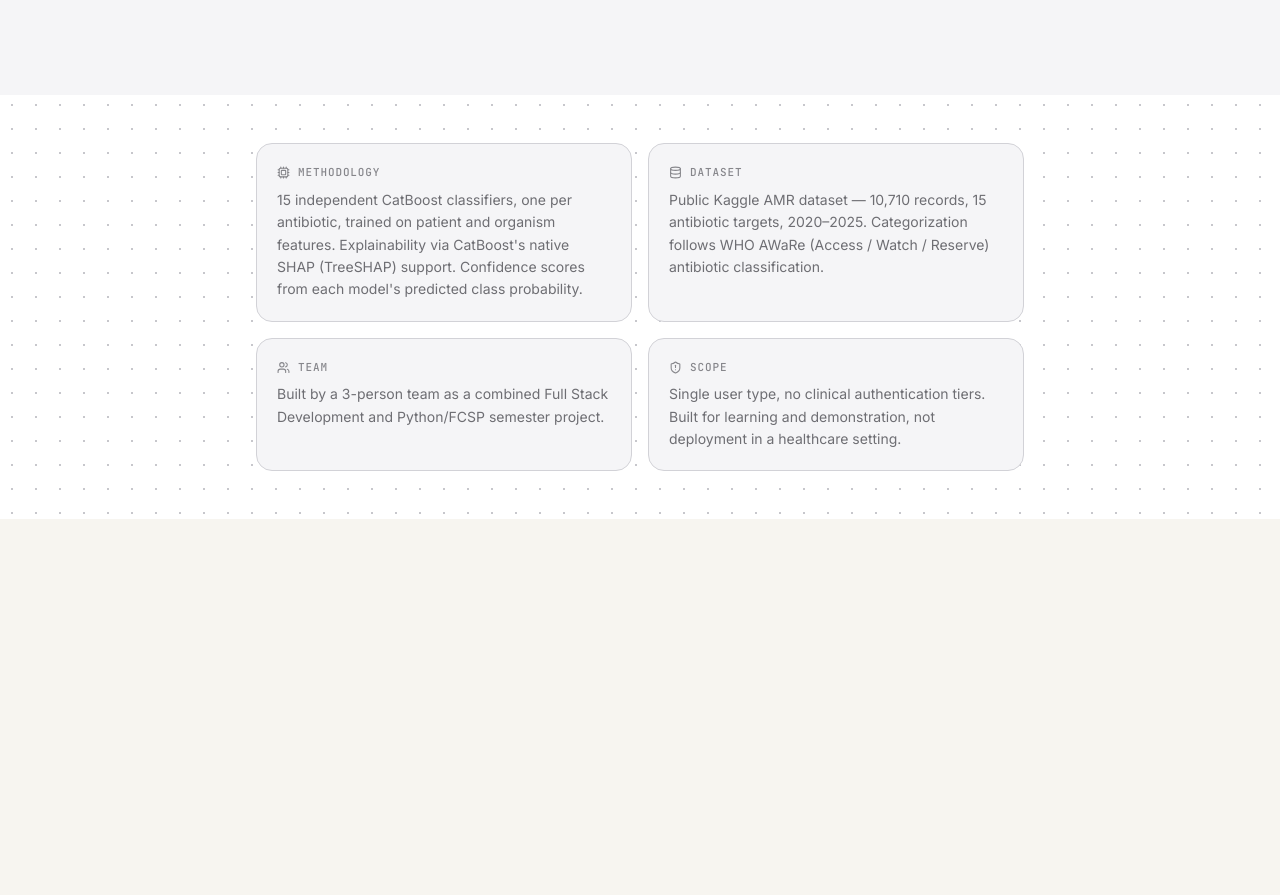
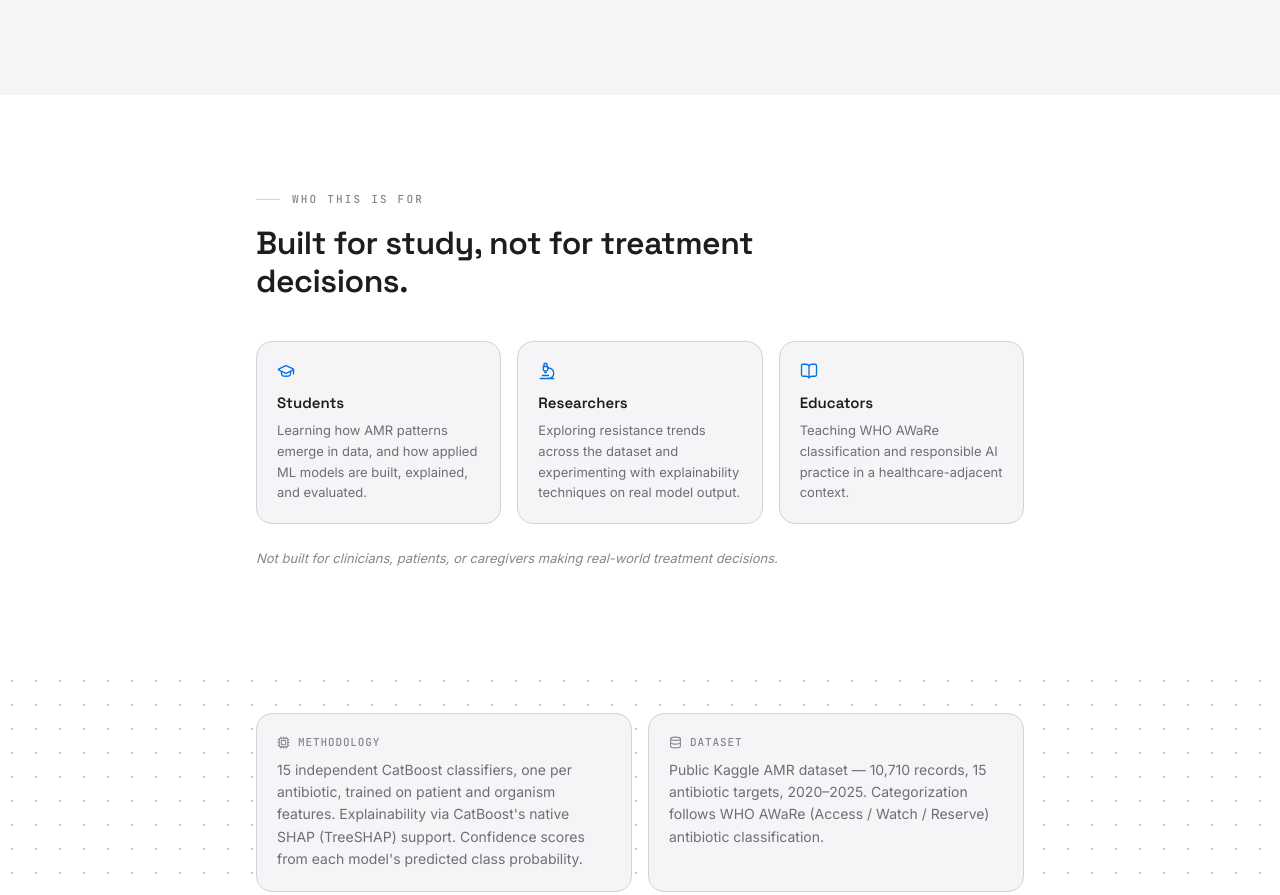
Before and after one commit to dhyeydaftary/antibiotic-resistance-intelligence-platform, a React (Vite) app in the folder frontend/: page /about in a window 1280 px wide. Shown: the part 4155-5050 px from the top of the page. Before the commit the page ends 4674 px from the top, so only its background shows below. Built offline with nearby package versions, Linux system fonts and the light colour scheme; no server answers.

Commit message:
feat(about): add Section 8 audience cards

```diff
--- /dev/null
+++ b/frontend/src/components/about/AboutAudience.jsx
@@ -0,0 +1,100 @@
+import { motion } from 'framer-motion';
+import { GraduationCap, Microscope, BookOpen } from 'lucide-react';
+
+const fadeUp = {
+    hidden: { opacity: 0, y: 14 },
+    visible: (i = 0) => ({
+        opacity: 1,
+        y: 0,
+        transition: { duration: 0.5, delay: i * 0.06, ease: [0.22, 1, 0.36, 1] },
+    }),
+};
+
+const AUDIENCES = [
+    {
+        icon: GraduationCap,
+        label: 'Students',
+        body: 'Learning how AMR patterns emerge in data, and how applied ML models are built, explained, and evaluated.',
+    },
+    {
+        icon: Microscope,
+        label: 'Researchers',
+        body: 'Exploring resistance trends across the dataset and experimenting with explainability techniques on real model output.',
+    },
+    {
+        icon: BookOpen,
+        label: 'Educators',
+        body: 'Teaching WHO AWaRe classification and responsible AI practice in a healthcare-adjacent context.',
+    },
+];
+
+export default function AboutAudience() {
+    return (
+        <section
+            id="who-its-for"
+            data-testid="about-audience-section"
+            className="bg-canvas px-6 py-20 sm:py-24"
+        >
+            <div className="mx-auto max-w-3xl">
+                <motion.div
+                    initial="hidden"
+                    whileInView="visible"
+                    viewport={{ once: true, margin: '-100px' }}
+                    custom={0}
+                    variants={fadeUp}
+                    className="mb-4 flex items-center gap-3"
+                >
+                    <span className="h-px w-6 bg-canvas-hairline" />
+                    <span className="font-mono text-[11px] font-medium uppercase tracking-[0.2em] text-page-faint">
+                        Who this is for
+                    </span>
+                </motion.div>
+
+                <motion.h2
+                    initial="hidden"
+                    whileInView="visible"
+                    viewport={{ once: true, margin: '-100px' }}
+                    custom={1}
+                    variants={fadeUp}
+                    className="max-w-lg font-display text-[28px] font-semibold leading-[1.2] tracking-[-0.015em] text-page-ink sm:text-[32px]"
+                >
+                    Built for study, not for treatment decisions.
+                </motion.h2>
+
+                <div className="mt-10 grid grid-cols-1 gap-4 sm:grid-cols-3">
+                    {AUDIENCES.map((a, i) => (
+                        <motion.div
+                            key={a.label}
+                            initial="hidden"
+                            whileInView="visible"
+                            viewport={{ once: true, margin: '-80px' }}
+                            custom={i + 2}
+                            variants={fadeUp}
+                            className="rounded-[16px] border border-canvas-hairline bg-canvas-alt p-5"
+                        >
+                            <a.icon size={18} className="text-accent-blue" strokeWidth={1.75} />
+                            <h3 className="mt-3 font-display text-[15px] font-semibold text-page-ink">
+                                {a.label}
+                            </h3>
+                            <p className="mt-1.5 font-sans text-[13px] leading-[1.6] text-page-muted">
+                                {a.body}
+                            </p>
+                        </motion.div>
+                    ))}
+                </div>
+
+                <motion.p
+                    initial="hidden"
+                    whileInView="visible"
+                    viewport={{ once: true, margin: '-80px' }}
+                    custom={AUDIENCES.length + 2}
+                    variants={fadeUp}
+                    className="mt-6 font-sans text-[13px] italic leading-[1.6] text-page-faint"
+                >
+                    Not built for clinicians, patients, or caregivers making real-world
+                    treatment decisions.
+                </motion.p>
+            </div>
+        </section>
+    );
+}
--- a/frontend/src/pages/AboutPage.jsx
+++ b/frontend/src/pages/AboutPage.jsx
@@ -6,6 +6,7 @@ import AboutCapabilityList from '../components/about/AboutCapabilityList';
 import AboutBoundaryList from '../components/about/AboutBoundaryList';
 import AboutPipeline from '../components/about/AboutPipeline';
 import AboutExplainability from '../components/about/AboutExplainability';
+import AboutAudience from '../components/about/AboutAudience';
 
 function InfoCard({ icon: Icon, label, id, children }) {
   return (
@@ -28,6 +29,7 @@ function AboutPage() {
       <AboutBoundaryList />
       <AboutPipeline />
       <AboutExplainability />
+      <AboutAudience />
 
       {/* TODO(about-redesign): everything below is the legacy compact layout.
           Will be replaced section-by-section per the redesign plan (Sections 2-13). */}
```
